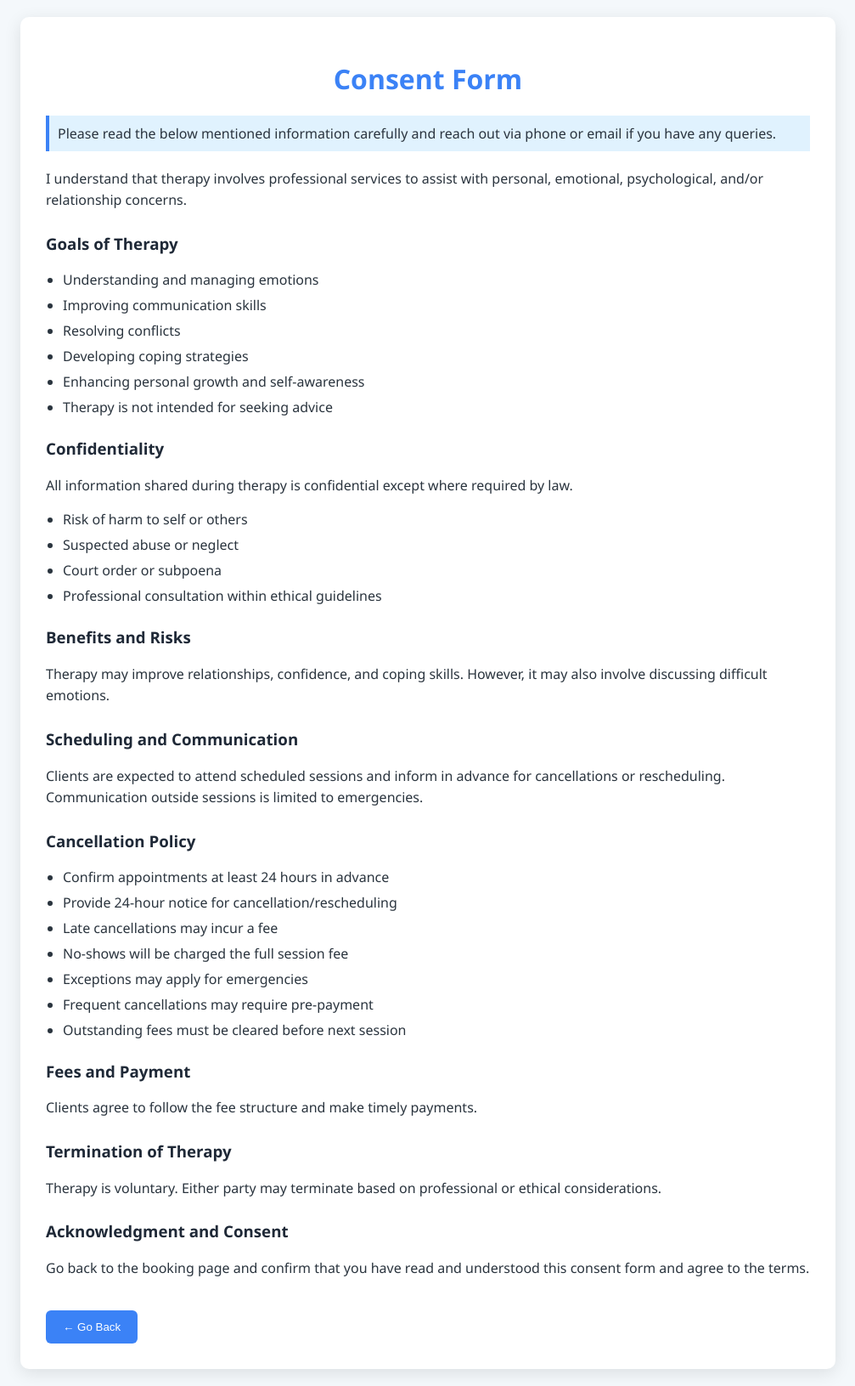
After one commit to puneet204/TherapyWithKritika, a Flask app: page /consent in a window 1280 px wide. The commit adds this page. Shown: the whole page at 85% size, without its empty margins (136-1143 px from the left). Run offline with Flask 3, Linux system fonts and the light colour scheme.

Commit message:
Third commit

```diff
--- a/TherapyWithKritika/home.py
+++ b/TherapyWithKritika/home.py
@@ -121,3 +121,7 @@ def admin():
             clients = Client.query.all()
             return render_template('user_data.html', clients=clients)
     return render_template('admin.html')
+
+@home_page.route('/consent', methods=['GET', 'POST'])
+def consent():
+    return render_template('consent.html')
--- a/TherapyWithKritika/model_db.py
+++ b/TherapyWithKritika/model_db.py
@@ -3,7 +3,7 @@ from datetime import datetime
 
 class Client(db.Model):
     id = db.Column(db.Integer, primary_key=True)
-    email = db.Column(db.String(50))
+    email = db.Column(db.String(50), unique=True)
     firstName = db.Column(db.String(30))
     lastName = db.Column(db.String(30))
     age = db.Column(db.Integer)
--- /dev/null
+++ b/TherapyWithKritika/templates/consent.html
@@ -0,0 +1,164 @@
+<!DOCTYPE html>
+<html lang="en">
+<head>
+<meta charset="UTF-8">
+<meta name="viewport" content="width=device-width, initial-scale=1.0">
+<title>Consent Form</title>
+
+<style>
+body {
+    font-family: 'Segoe UI', Arial, sans-serif;
+    background: #f4f8fb;
+    margin: 0;
+    padding: 20px;
+    color: #2a343e;
+}
+
+.container {
+    max-width: 900px;
+    margin: auto;
+    background: #ffffff;
+    padding: 30px;
+    border-radius: 10px;
+    box-shadow: 0 5px 20px rgba(0,0,0,0.1);
+}
+
+h1 {
+    text-align: center;
+    color: #3b82f6;
+}
+
+h3 {
+    margin-top: 25px;
+    color: #1f2937;
+}
+
+p {
+    line-height: 1.6;
+}
+
+ul {
+    padding-left: 20px;
+}
+
+li {
+    margin-bottom: 8px;
+}
+
+.notice {
+    background: #e0f2fe;
+    padding: 10px;
+    border-left: 4px solid #3b82f6;
+    margin-bottom: 20px;
+}
+
+.checkbox {
+    margin-top: 30px;
+}
+
+button {
+    margin-top: 20px;
+    padding: 12px 20px;
+    background: #3b82f6;
+    color: white;
+    border: none;
+    border-radius: 6px;
+    cursor: pointer;
+}
+
+button:hover {
+    background: #2563eb;
+}
+</style>
+</head>
+
+<body>
+
+<div class="container">
+
+<h1>Consent Form</h1>
+
+<div class="notice">
+Please read the below mentioned information carefully and reach out via phone or email if you have any queries.
+</div>
+
+<p>
+I understand that therapy involves professional services to assist with personal, emotional, psychological, and/or relationship concerns.
+</p>
+
+<h3>Goals of Therapy</h3>
+<ul>
+    <li>Understanding and managing emotions</li>
+    <li>Improving communication skills</li>
+    <li>Resolving conflicts</li>
+    <li>Developing coping strategies</li>
+    <li>Enhancing personal growth and self-awareness</li>
+    <li>Therapy is not intended for seeking advice</li>
+</ul>
+
+<h3>Confidentiality</h3>
+<p>
+All information shared during therapy is confidential except where required by law.
+</p>
+<ul>
+    <li>Risk of harm to self or others</li>
+    <li>Suspected abuse or neglect</li>
+    <li>Court order or subpoena</li>
+    <li>Professional consultation within ethical guidelines</li>
+</ul>
+
+<h3>Benefits and Risks</h3>
+<p>
+Therapy may improve relationships, confidence, and coping skills. However, it may also involve discussing difficult emotions.
+</p>
+
+<h3>Scheduling and Communication</h3>
+<p>
+Clients are expected to attend scheduled sessions and inform in advance for cancellations or rescheduling. Communication outside sessions is limited to emergencies.
+</p>
+
+<h3>Cancellation Policy</h3>
+<ul>
+    <li>Confirm appointments at least 24 hours in advance</li>
+    <li>Provide 24-hour notice for cancellation/rescheduling</li>
+    <li>Late cancellations may incur a fee</li>
+    <li>No-shows will be charged the full session fee</li>
+    <li>Exceptions may apply for emergencies</li>
+    <li>Frequent cancellations may require pre-payment</li>
+    <li>Outstanding fees must be cleared before next session</li>
+</ul>
+
+<h3>Fees and Payment</h3>
+<p>
+Clients agree to follow the fee structure and make timely payments.
+</p>
+
+<h3>Termination of Therapy</h3>
+<p>
+Therapy is voluntary. Either party may terminate based on professional or ethical considerations.
+</p>
+
+<h3>Acknowledgment and Consent</h3>
+<p>
+Go back to the booking page and confirm that you have read and understood this consent form and agree to the terms.
+</p>
+
+
+<button onclick="history.back()">← Go Back</button>
+</div>
+
+<script>
+function submitConsent() {
+    const consent = document.getElementById("consent");
+
+    if (!consent.checked) {
+        alert("Please accept the consent before proceeding.");
+    } else {
+        alert("Consent submitted successfully!");
+        // You can redirect or submit form here
+    }
+}
+</script>
+
+</body>
+</html>
```
Also changed, not shown: TherapyWithKritika/templates/booking.html (+31 -1 lines), instance/Client_Data.db.
